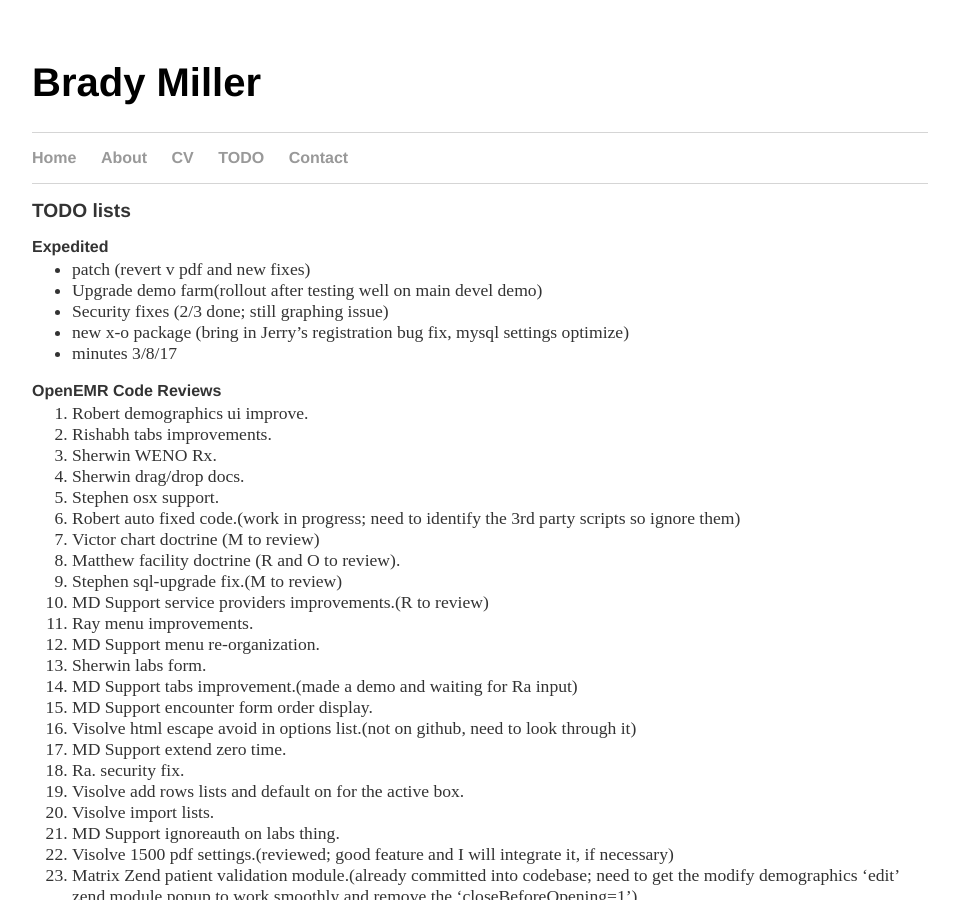
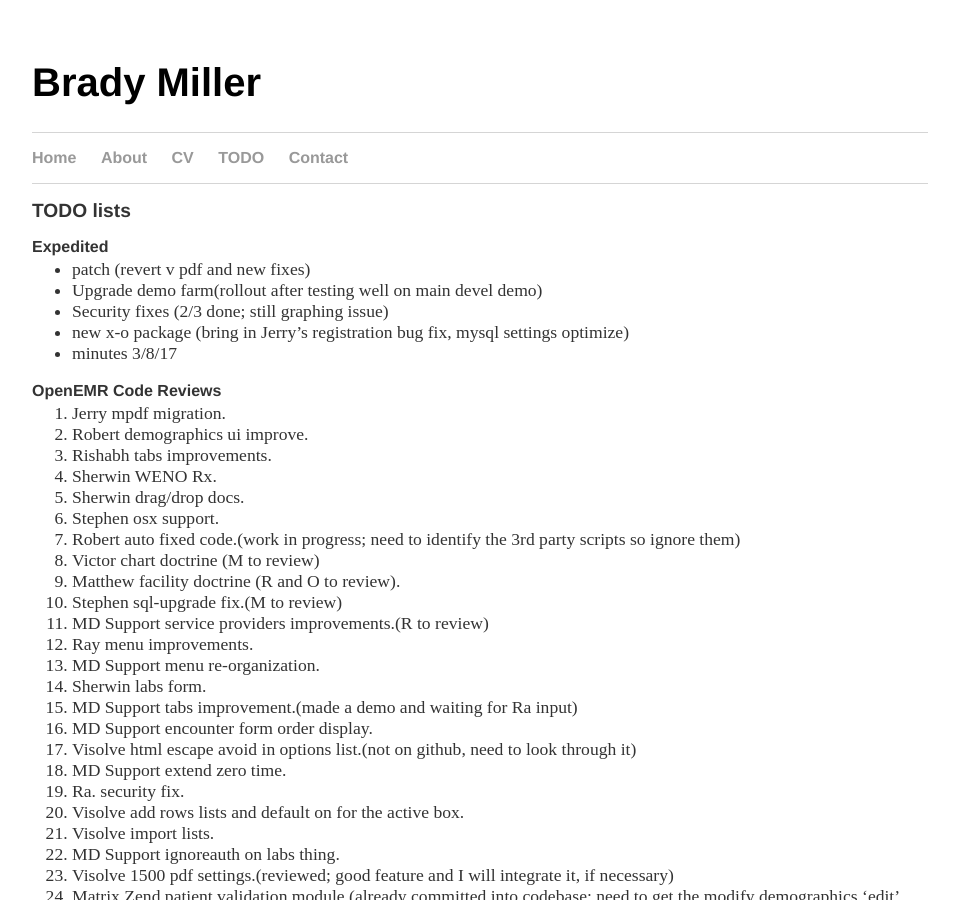
Before and after one commit to bradymiller/bradymiller.github.io, a Jekyll site: the page built from todo/index.md, in a window 1280 px wide and 900 px high. Shown: the whole window, without its empty margins (160-1119 px from the left). Built offline with Jekyll 4.4.1, drawn with Linux system fonts in a browser that asks for light colours; our own code applies the rules of GitHub Pages for plain Markdown files.

Commit message:
Update index.md

```diff
--- a/todo/index.md
+++ b/todo/index.md
@@ -11,6 +11,7 @@
 * minutes 3/8/17
 
 ### OpenEMR Code Reviews
+1. Jerry mpdf migration.
 1. Robert demographics ui improve.
 1. Rishabh tabs improvements.
 1. Sherwin WENO Rx.
```
